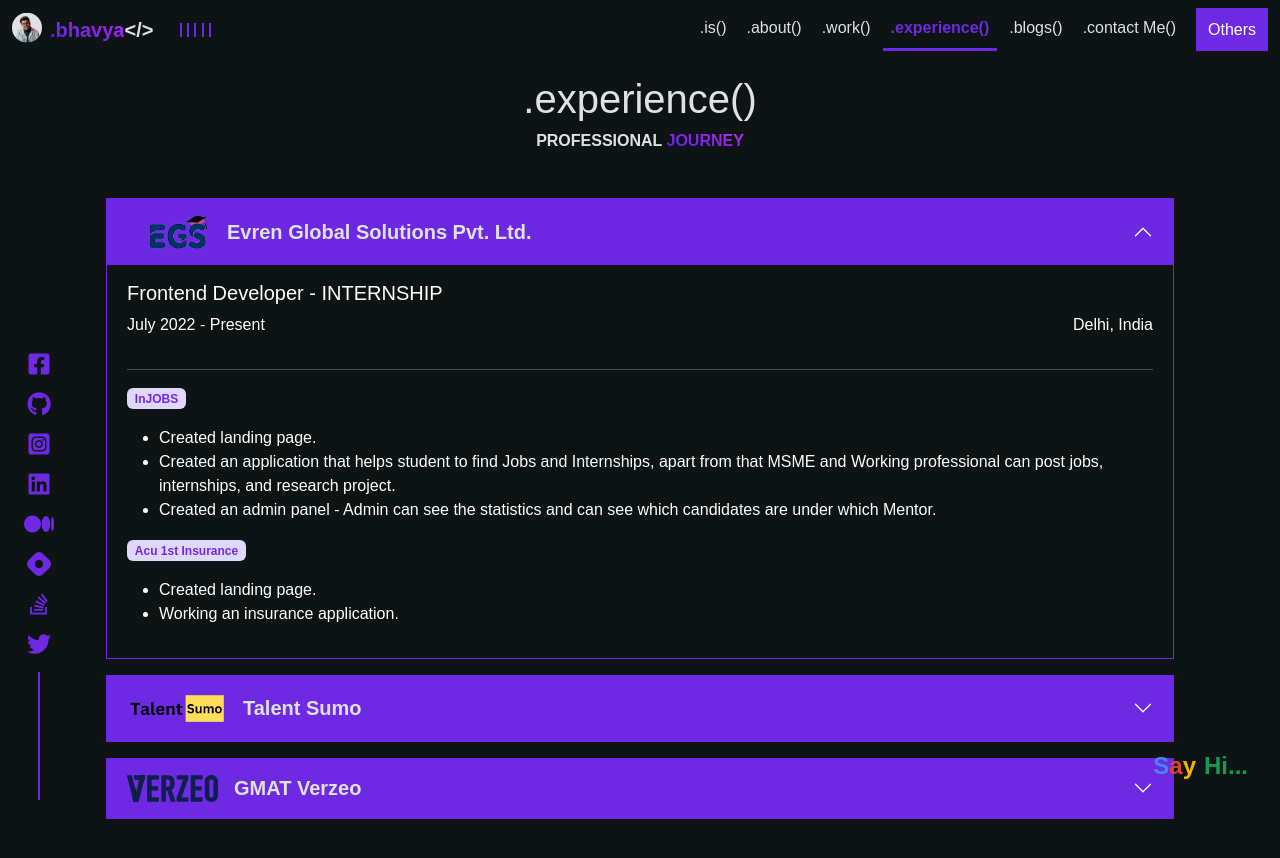
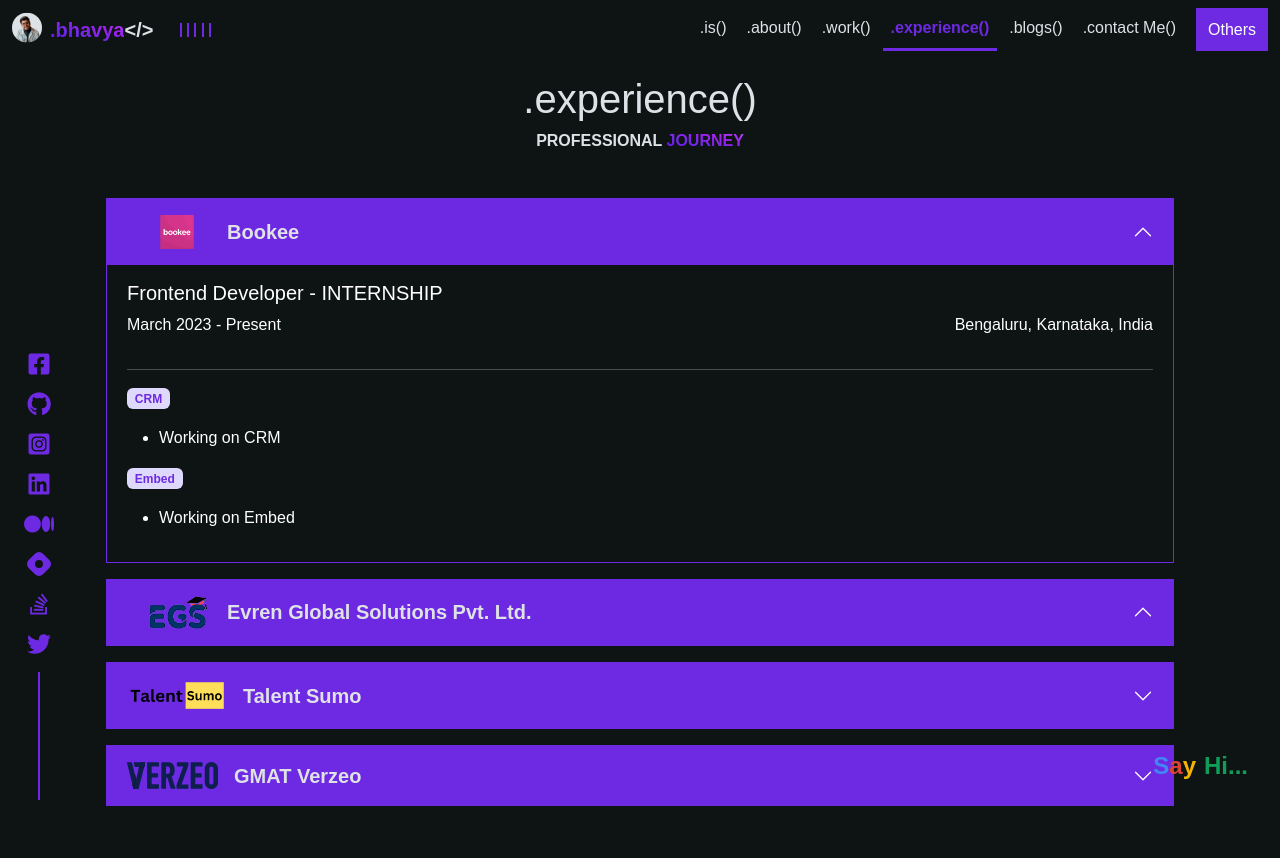
Before and after one commit to TheNewC0der-24/Portfolio, a React (Create React App) app: page /experience in a window 1280 px wide. Shown: the top 858 px of the page. Built offline with nearby package versions, Linux system fonts and the light colour scheme; a web font is replaced by a local one.

Commit message:
Add Experience

```diff
--- a/src/Components/Experience/Experience.jsx
+++ b/src/Components/Experience/Experience.jsx
@@ -8,6 +8,7 @@ import SocialLinks from '../../subComponents/SocialLinks/SocialLinks';
 import { darkTheme } from '../Themes';
 
 // Image
+import bookeeLogo from '../../assets/Images/bookeeLogo.png';
 import egslogo from '../../assets/Images/egsLogo.png';
 import tslogo from '../../assets/Images/tsLogo.png';
 import vlogo from '../../assets/Images/vLogo.svg';
@@ -79,28 +80,60 @@ const Experience = () => {
                                 <div className="accordion-item mb-3">
                                     <h2 className="accordion-header" id="headingOne">
                                         <button className="accordion-button fw-bold fs-5" type="button" data-bs-toggle="collapse" data-bs-target="#collapseOne" aria-expanded="true" aria-controls="collapseOne">
-                                            <img src={egslogo} width={100} alt="egs" className='img-fluid' />Evren Global Solutions Pvt. Ltd.
+                                            <img src={bookeeLogo} width={100} alt="bookee" className='img-fluid' />Bookee
                                         </button>
                                     </h2>
                                     <div id="collapseOne" className="accordion-collapse collapse show" aria-labelledby="headingOne" data-bs-parent="#accordionExample">
                                         <div className="accordion-body">
                                             <h5>Frontend Developer - INTERNSHIP</h5>
                                             <div className='d-flex justify-content-between gap-5'>
-                                                <p>July 2022 - Present</p>
+                                                <p>March 2023 - Present</p>
+                                                <p>Bengaluru, Karnataka, India</p>
+                                            </div>
+                                            <hr />
+                                            <p><a href='https://crm.bookeeapp.com/' target="_blank" rel="noreferrer" className='badge text-decoration-none' style={{ backgroundColor: "#DFD8FD", color: "#6d2ae2" }}>CRM</a></p>
+                                            <ul>
+                                                <li>Working on CRM</li>
+                                            </ul>
+
+                                            <p><span className='badge' style={{ backgroundColor: "#DFD8FD", color: "#6d2ae2" }}>Embed</span></p>
+                                            <ul>
+                                                <li>Working on Embed</li>
+                                            </ul>
+                                        </div>
+                                    </div>
+                                </div>
+                                <div className="accordion-item mb-3">
+                                    <h2 className="accordion-header" id="headingOne">
+                                        <button className="accordion-button fw-bold fs-5" type="button" data-bs-toggle="collapse" data-bs-target="#collapseThree" aria-expanded="false" aria-controls="collapseThree">
+                                            <img src={egslogo} width={100} alt="egs" className='img-fluid' />Evren Global Solutions Pvt. Ltd.
+                                        </button>
+                                    </h2>
+                                    <div id="collapseThree" className="accordion-collapse collapse" aria-labelledby="headingThree" data-bs-parent="#accordionExample">
+                                        <div className="accordion-body">
+                                            <h5>Frontend Developer - INTERNSHIP</h5>
+                                            <div className='d-flex justify-content-between gap-5'>
+                                                <p>July 2022 - Feb 2023</p>
                                                 <p>Delhi, India</p>
                                             </div>
                                             <hr />
                                             <p><a href='https://injobs.careers/' target="_blank" rel="noreferrer" className='badge text-decoration-none' style={{ backgroundColor: "#DFD8FD", color: "#6d2ae2" }}>InJOBS</a></p>
                                             <ul>
                                                 <li>Created landing page.</li>
-                                                <li>Created an application that helps student to find Jobs and Internships, apart from that MSME and Working professional can post jobs, internships, and research project.</li>
-                                                <li>Created an admin panel - Admin can see the statistics and can see which candidates are under which Mentor.</li>
+                                                <li>Created a Job portal that helps student to find Jobs and Internships, apart from that MSME and Working professional can post jobs, internships, and research project.Created the InJOBS portal for where jobseekers can find jobs, research projects, freelancing and internships related opportunities. Apart from that, MSME and Working professionals can post these opportunities.</li>
+                                                <li>Created an admin panel for InJOBS portal - Admin can see the statistics and can see which candidates are under which Mentor.</li>
                                             </ul>
 
                                             <p><span className='badge' style={{ backgroundColor: "#DFD8FD", color: "#6d2ae2" }}>Acu 1st Insurance</span></p>
                                             <ul>
                                                 <li>Created landing page.</li>
-                                                <li>Working an insurance application.</li>
+                                                <li>Created a CRM for an insurance company.</li>
+                                            </ul>
+
+                                            <p><span className='badge' style={{ backgroundColor: "#DFD8FD", color: "#6d2ae2" }}>BOI</span></p>
+                                            <ul>
+                                                <li>Created landing page.</li>
+                                                <li>Created a portal for BOI (Bharat Organization of India).</li>
                                             </ul>
                                         </div>
                                     </div>
@@ -115,8 +148,8 @@ const Experience = () => {
                                         <div className="accordion-body">
                                             <h5>Frontend Developer - INTERNSHIP</h5>
                                             <div className='d-flex justify-content-between gap-5'>
-                                                <p>June 2022 - August 2022</p>
-                                                <p>Nagpur, India</p>
+                                                <p>June 2022 - July 2022</p>
+                                                <p>Nagpur, Maharashtra, India</p>
                                             </div>
                                             <hr />
                                             <p><span className='badge text-decoration-none' style={{ backgroundColor: "#DFD8FD", color: "#6d2ae2" }}>CLOUD COACH</span></p>
@@ -129,16 +162,16 @@ const Experience = () => {
                                 </div>
                                 <div className="accordion-item mb-3">
                                     <h2 className="accordion-header" id="headingThree">
-                                        <button className="accordion-button fw-bold fs-5 collapsed" type="button" data-bs-toggle="collapse" data-bs-target="#collapseThree" aria-expanded="false" aria-controls="collapseThree">
+                                        <button className="accordion-button fw-bold fs-5 collapsed" type="button" data-bs-toggle="collapse" data-bs-target="#collapseOne" aria-expanded="false" aria-controls="collapseOne">
                                             <img src={vlogo} alt="verzeo" className='img-fluid me-3' />GMAT Verzeo
                                         </button>
                                     </h2>
-                                    <div id="collapseThree" className="accordion-collapse collapse" aria-labelledby="headingThree" data-bs-parent="#accordionExample">
+                                    <div id="collapseOne" className="accordion-collapse collapse" aria-labelledby="headingOne" data-bs-parent="#accordionExample">
                                         <div className="accordion-body">
                                             <h5>Web Developer - APPRENTICESHIP</h5>
                                             <div className='d-flex justify-content-between gap-5'>
                                                 <p>May 2020 - July 2022</p>
-                                                <p>Bangalore, India</p>
+                                                <p>Bengaluru, Karnataka, India</p>
                                             </div>
                                             <hr />
                                             <ul>
```
